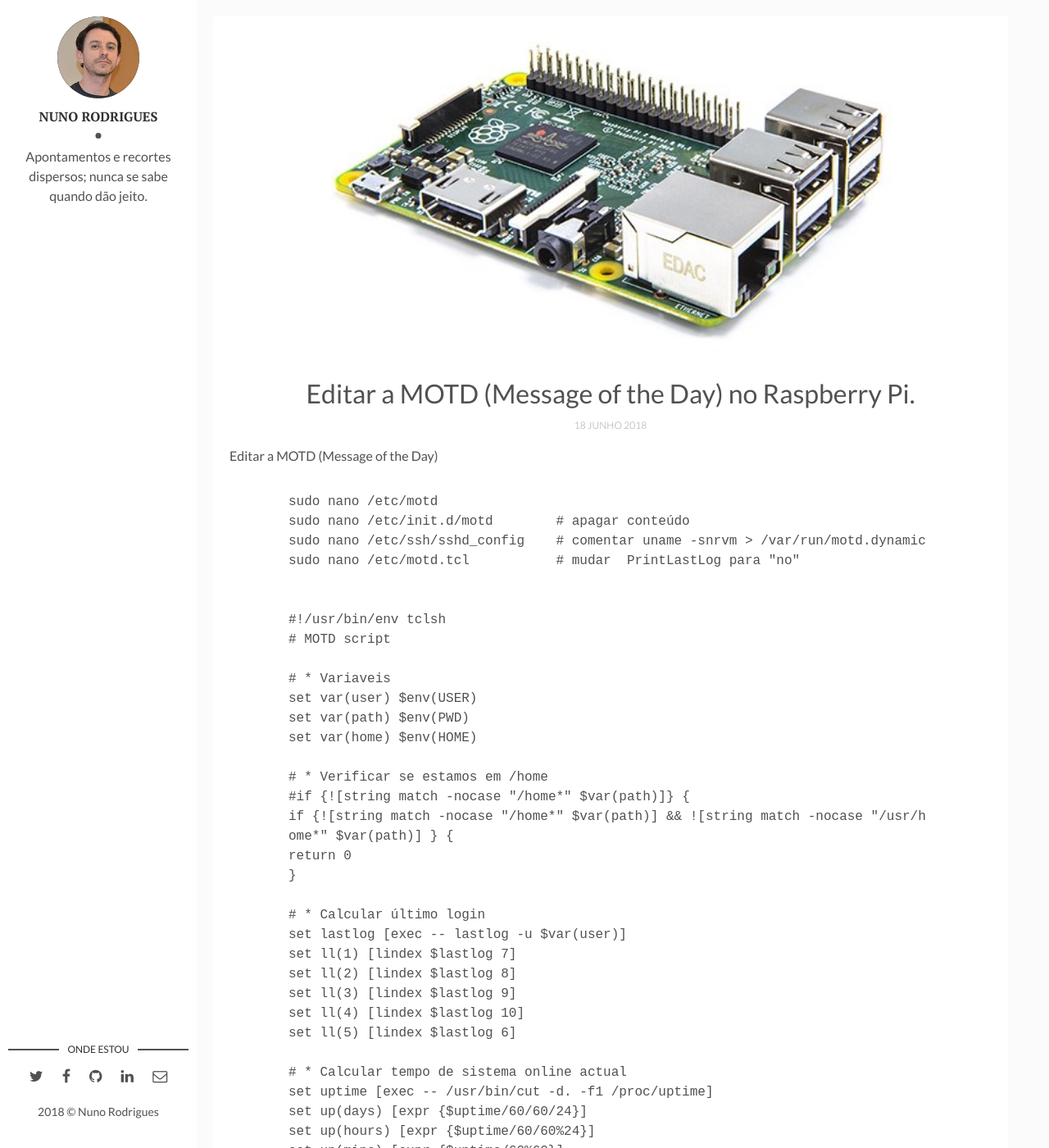
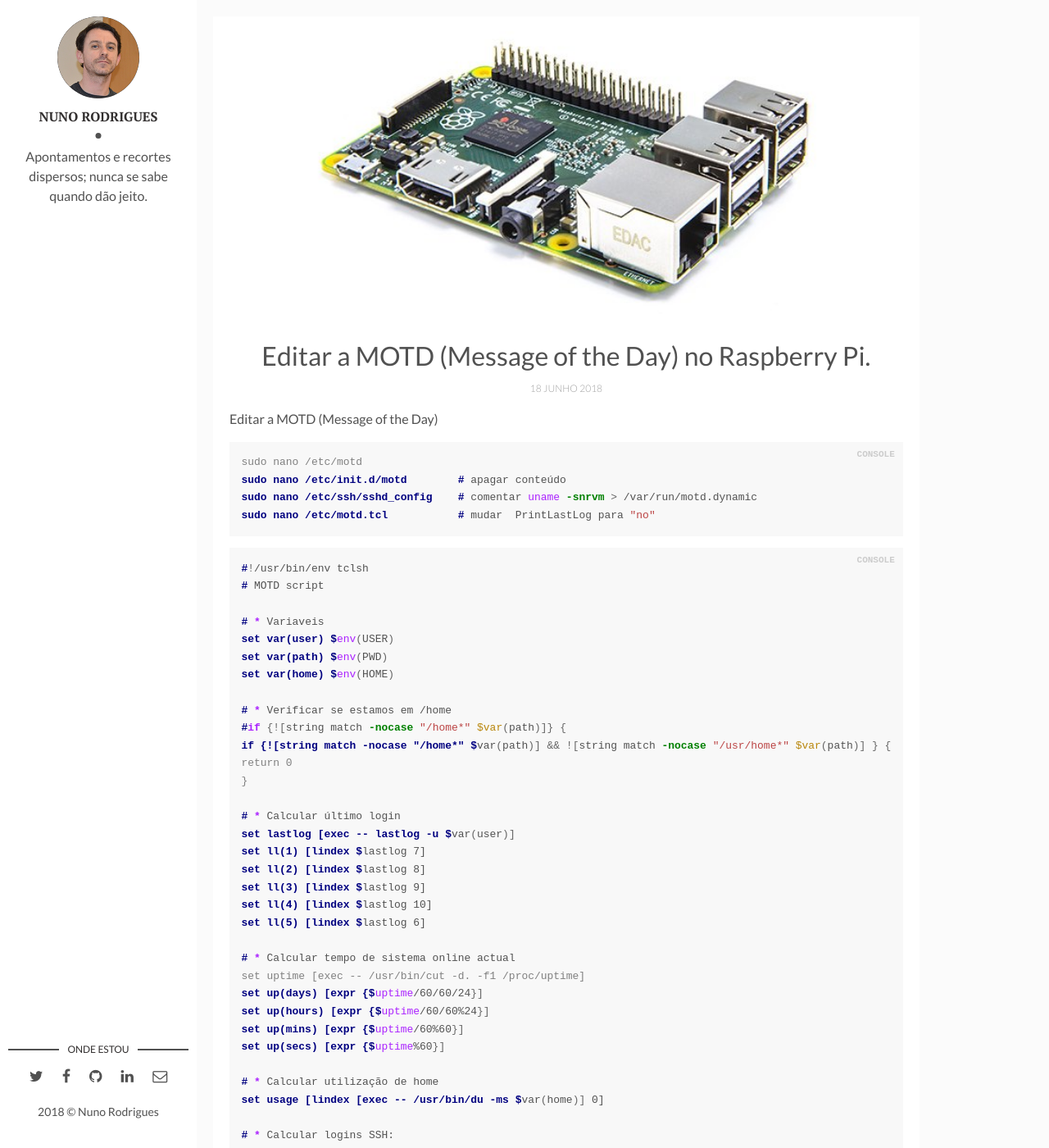
Before and after one commit to nunogand/teste_web, a Jekyll site: the page built from _posts/2018-06-18-MOTD.md, in a window 1280 px wide and 1400 px high. Shown: the whole window at 82% size. Built offline with Jekyll 4.4.1, drawn with Linux system fonts in a browser that asks for light colours.

Commit message:
colocar syntax_highlight

```diff
--- a/assets/css/main.css
+++ b/assets/css/main.css
@@ -1073,3 +1073,127 @@
  color:#42b983;
  text-decoration:none
 }
+/* ==========================================================================
+   Syntax highlighting
+   ========================================================================== */
+
+
+pre, code {
+  font-family: $font-family-monospace;
+  color: #525252;
+  font-size: 0.9em;
+  background-color: #f8f8f8;
+  font-size: ($font-size-base - 3);
+}
+code {
+  color: #e96900;
+  border-radius: 2px;
+  white-space: nowrap;
+}
+
+
+pre { // only apply for code blocks
+  overflow: auto;
+  display: block;
+  padding: 1em;
+  margin: 0 0 1em;
+  line-height: $base-line-height * 0.925;
+  word-break: break-all;
+  word-wrap: break-word;
+  border-radius: 0;
+  font-weight: normal;
+}
+pre code {
+  background: transparent;
+  white-space: pre;
+  overflow: auto;
+  word-wrap: normal;
+  color: #525252;
+  span {
+    word-break: break-all;
+  }
+}
+.highlight {
+  margin: 0;
+  pre {
+    position: relative;
+  }
+  pre code {
+    color: #525252;
+    &::before {
+      content: attr(data-lang);
+      position: absolute;
+      top: 0;
+      right: 0;
+      color: #ccc;
+      text-align: right;
+      text-transform: uppercase;
+      font-size: 0.85em;
+      padding: 5px 10px 0;
+      line-height: 20px;
+      height: 20px;
+      font-weight: 600;
+    }
+  }
+  .hll { background-color: #ffffcc }
+  .c { color: #B0B2B0; font-style: italic } /* Comment */
+  .err {  } /* Error */
+  .k { color: #AA22FF; font-weight: bold } /* Keyword */
+  .o { color: #666666 } /* Operator */
+  .cm { color: #B0B2B0; font-style: italic } /* Comment.Multiline */
+  .cp { color: #B0B2B0 } /* Comment.Preproc */
+  .c1 { color: #B0B2B0; font-style: italic } /* Comment.Single */
+  .cs { color: #B0B2B0; font-weight: bold } /* Comment.Special */
+  .gd { color: #A00000 } /* Generic.Deleted */
+  .ge { font-style: italic } /* Generic.Emph */
+  .gr { color: #FF0000 } /* Generic.Error */
+  .gh { color: #000080; font-weight: bold } /* Generic.Heading */
+  .gi { color: #00A000 } /* Generic.Inserted */
+  .go { color: #808080 } /* Generic.Output */
+  .gp { color: #000080; font-weight: bold } /* Generic.Prompt */
+  .gs { font-weight: bold } /* Generic.Strong */
+  .gu { color: #800080; font-weight: bold } /* Generic.Subheading */
+  .gt { color: #0040D0 } /* Generic.Traceback */
+  .kc { color: #AA22FF; font-weight: bold } /* Keyword.Constant */
+  .kd { color: #AA22FF; font-weight: bold } /* Keyword.Declaration */
+  .kn { color: #AA22FF; font-weight: bold } /* Keyword.Namespace */
+  .kp { color: #AA22FF } /* Keyword.Pseudo */
+  .kr { color: #AA22FF; font-weight: bold } /* Keyword.Reserved */
+  .kt { color: #00BB00; font-weight: bold } /* Keyword.Type */
+  .m { color: #666666 } /* Literal.Number */
+  .s { color: #BB4444 } /* Literal.String */
+  .na { color: #BB4444 } /* Name.Attribute */
+  .nb { color: #AA22FF } /* Name.Builtin */
+  .nc { color: #0000FF } /* Name.Class */
+  .no { color: #880000 } /* Name.Constant */
+  .nd { color: #AA22FF } /* Name.Decorator */
+  .ni { color: #999999; font-weight: bold } /* Name.Entity */
+  .ne { color: #D2413A; font-weight: bold } /* Name.Exception */
+  .nf { color: #00A000 } /* Name.Function */
+  .nl { color: #A0A000 } /* Name.Label */
+  .nn { color: #0000FF; font-weight: bold } /* Name.Namespace */
+  .nt { color: #008000; font-weight: bold } /* Name.Tag */
+  .nv { color: #B8860B } /* Name.Variable */
+  .ow { color: #AA22FF; font-weight: bold } /* Operator.Word */
+  .w { color: #bbbbbb } /* Text.Whitespace */
+  .mf { color: #666666 } /* Literal.Number.Float */
+  .mh { color: #666666 } /* Literal.Number.Hex */
+  .mi { color: #666666 } /* Literal.Number.Integer */
+  .mo { color: #666666 } /* Literal.Number.Oct */
+  .sb { color: #BB4444 } /* Literal.String.Backtick */
+  .sc { color: #BB4444 } /* Literal.String.Char */
+  .sd { color: #BB4444; font-style: italic } /* Literal.String.Doc */
+  .s2 { color: #BB4444 } /* Literal.String.Double */
+  .se { color: #BB6622; font-weight: bold } /* Literal.String.Escape */
+  .sh { color: #BB4444 } /* Literal.String.Heredoc */
+  .si { color: #BB6688; font-weight: bold } /* Literal.String.Interpol */
+  .sx { color: #008000 } /* Literal.String.Other */
+  .sr { color: #BB6688 } /* Literal.String.Regex */
+  .s1 { color: #BB4444 } /* Literal.String.Single */
+  .ss { color: #B8860B } /* Literal.String.Symbol */
+  .bp { color: #AA22FF } /* Name.Builtin.Pseudo */
+  .vc { color: #B8860B } /* Name.Variable.Class */
+  .vg { color: #B8860B } /* Name.Variable.Global */
+  .vi { color: #B8860B } /* Name.Variable.Instance */
+  .il { color: #666666 } /* Literal.Number.Integer.Long */
+}
```
